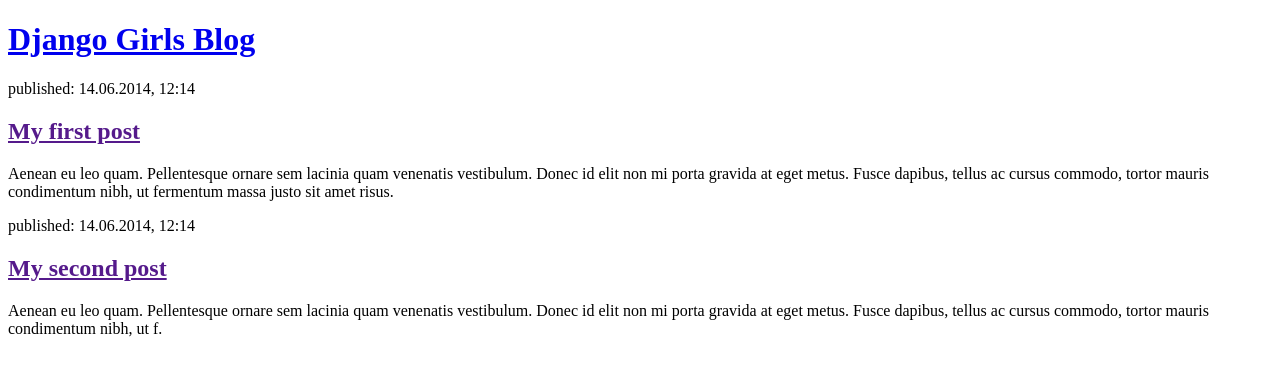
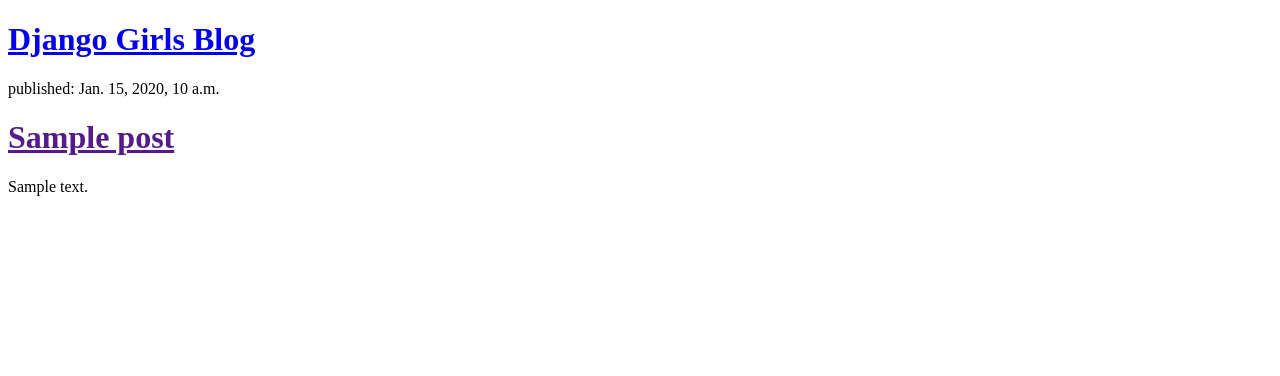
Before and after one commit to kbugaienko/my-first-blog, a Django app: template blog/templates/blog/post_list.html in a window 1280 px wide. Shown: the top 376 px of the page. Run offline with Django 3.2, Linux system fonts and the light colour scheme; the template is opened without the code that fills it: values named after a table or form of the project are taken from there, others are empty; tables that the repository leaves empty hold one stand-in row (Sample ...).

Commit message:
Modified templates to display posts from database

```diff
--- a/blog/models.py
+++ b/blog/models.py
@@ -1,5 +1,6 @@
 from django.db import models
 from django.utils import timezone
+
 
 class Post(models.Model):
     author = models.ForeignKey('auth.User', on_delete=models.CASCADE)
--- a/blog/templates/blog/post_list.html
+++ b/blog/templates/blog/post_list.html
@@ -5,19 +5,15 @@
     </head>
     <body>
         <div>
-            <h1><a href="/">Django Girls Blog</a></h1>
+          <h1><a href="/">Django Girls Blog</a></h1>
         </div>
 
-        <div>
-            <p>published: 14.06.2014, 12:14</p>
-            <h2><a href="">My first post</a></h2>
-            <p>Aenean eu leo quam. Pellentesque ornare sem lacinia quam venenatis vestibulum. Donec id elit non mi porta gravida at eget metus. Fusce dapibus, tellus ac cursus commodo, tortor mauris condimentum nibh, ut fermentum massa justo sit amet risus.</p>
-        </div>
-
-        <div>
-            <p>published: 14.06.2014, 12:14</p>
-            <h2><a href="">My second post</a></h2>
-            <p>Aenean eu leo quam. Pellentesque ornare sem lacinia quam venenatis vestibulum. Donec id elit non mi porta gravida at eget metus. Fusce dapibus, tellus ac cursus commodo, tortor mauris condimentum nibh, ut f.</p>
-        </div>
+        {% for post in posts %}
+          <div>
+            <p>published: {{ post.published_date }}</p>
+            <h1><a href="">{{ post.title }}</a></h1>
+            <p>{{ post.text|linebreaksbr }}</p>
+            </div>
+        {% endfor %}
     </body>
 </html>
--- a/blog/views.py
+++ b/blog/views.py
@@ -1,5 +1,9 @@
 from django.shortcuts import render
+from django.utils import timezone
+from .models import Post
 
 
 def post_list(request):
-    return render(request, 'blog/post_list.html', {})
+    posts = Post.objects.filter(
+        published_date__lte=timezone.now()).order_by('published_date')
+    return render(request, 'blog/post_list.html', {'posts': posts})
--- a/mysite/settings.py
+++ b/mysite/settings.py
@@ -25,7 +25,7 @@
 # SECURITY WARNING: don't run with debug turned on in production!
 DEBUG = True
 
-ALLOWED_HOSTS = ['127.0.0.1', 'pythonanywhere.com']
+ALLOWED_HOSTS = ['127.0.0.1', 'kbugaienko.pythonanywhere.com']
 
 # Application definition
 
```
